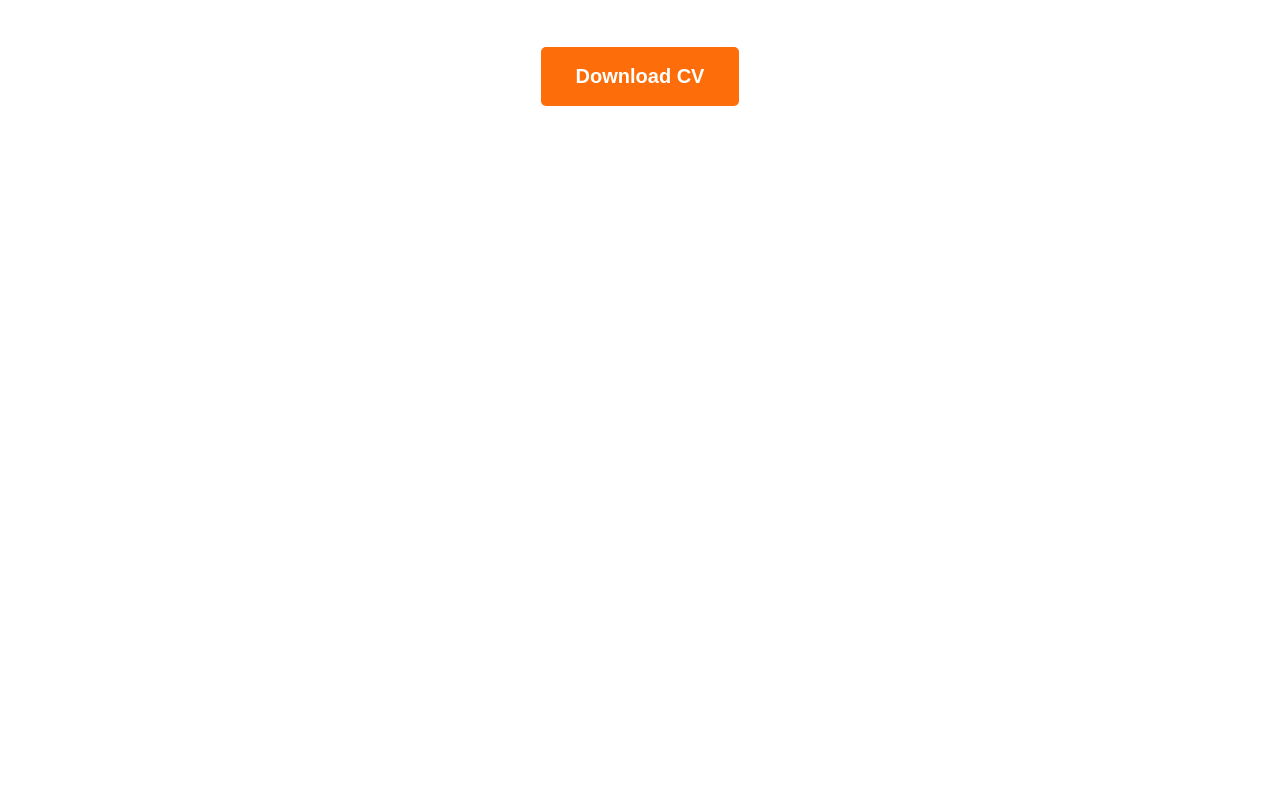
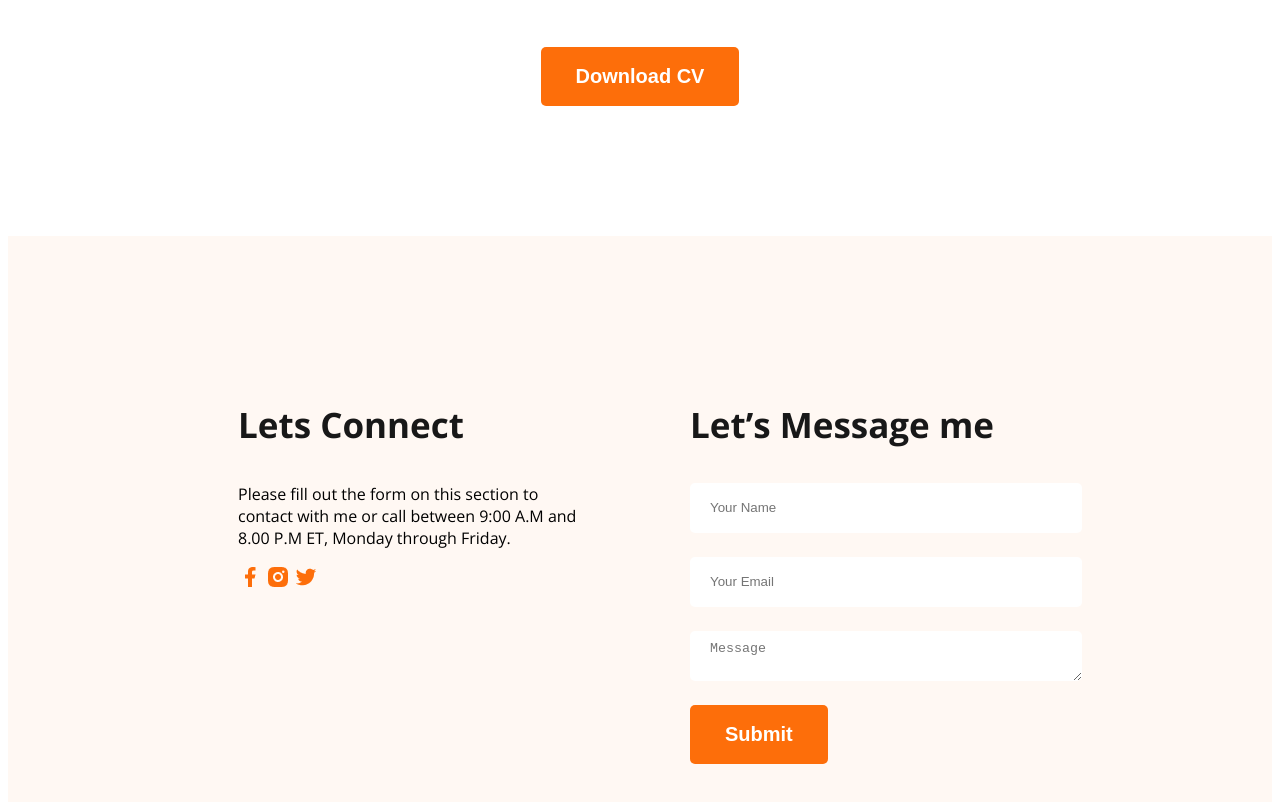
Before and after one commit to omarfaruq2004/web-dev-portfolio, a plain HTML site: page index.html in a window 1280 px wide. Shown: the part 3057-3859 px from the top of the page. Before the commit the page ends 3293 px from the top, so only its background shows below. Drawn offline with nearby package versions, Linux system fonts and the light colour scheme.

Commit message:
added footer

```diff
--- a/index.html
+++ b/index.html
@@ -147,8 +147,29 @@ to any of the 1500+ FontAwesome 5 free icons available. Aenean commodo ligula eg
                 </div>
         </section>
     </main>
-    <footer>
+    <footer class="secondery-bg">
+        <div class="footer-column">
+           <h3 class="section-title">Lets Connect</h3>
+           <p>Please fill out the form on this section to contact with me or call between 9:00 A.M and 8.00 P.M ET, Monday through Friday.</p>
+<div>
+    <a href=""><img src="images/icons/facebook.png" alt=""></a>
+    <a href=""><img src="images/icons/insta.png" alt=""></a>
+    <a href=""><img src="images/icons/twitter.png" alt=""></a>
+</div>
 
+
+
+        </div>
+        <div class="footer-column">
+           <h3 class="section-title">Let’s Message me</h3>
+           <form action="">
+            <input type="text" name="" id="" placeholder="Your Name">
+            <input type="email" name="" id="" placeholder="Your Email">
+            <textarea name="" id="" cols="30" rows="10"  placeholder="Message"></textarea>
+            <input class="btn-primary" type="submit" value="Submit">
+           </form>
+
+        </div>
     </footer>
 </body>
 </html>
--- a/styles/portfolio.css
+++ b/styles/portfolio.css
@@ -151,3 +151,21 @@ main section{
 .resume-download-cv{
     margin-top: 50px;
 }
+footer{
+    padding: 130px 230px;
+    display: flex;
+    gap: 100px;
+}
+.footer-column{
+    width: 50%;
+}
+footer input[ type="text"], footer input[type="email"], footer textarea{
+    height: 30px;
+    border-radius: 5px;
+    background-color: white;
+    display: block;
+    width: 100%;
+    padding: 10px 20px;
+    margin-bottom: 24px;
+    border: none;
+}
```
